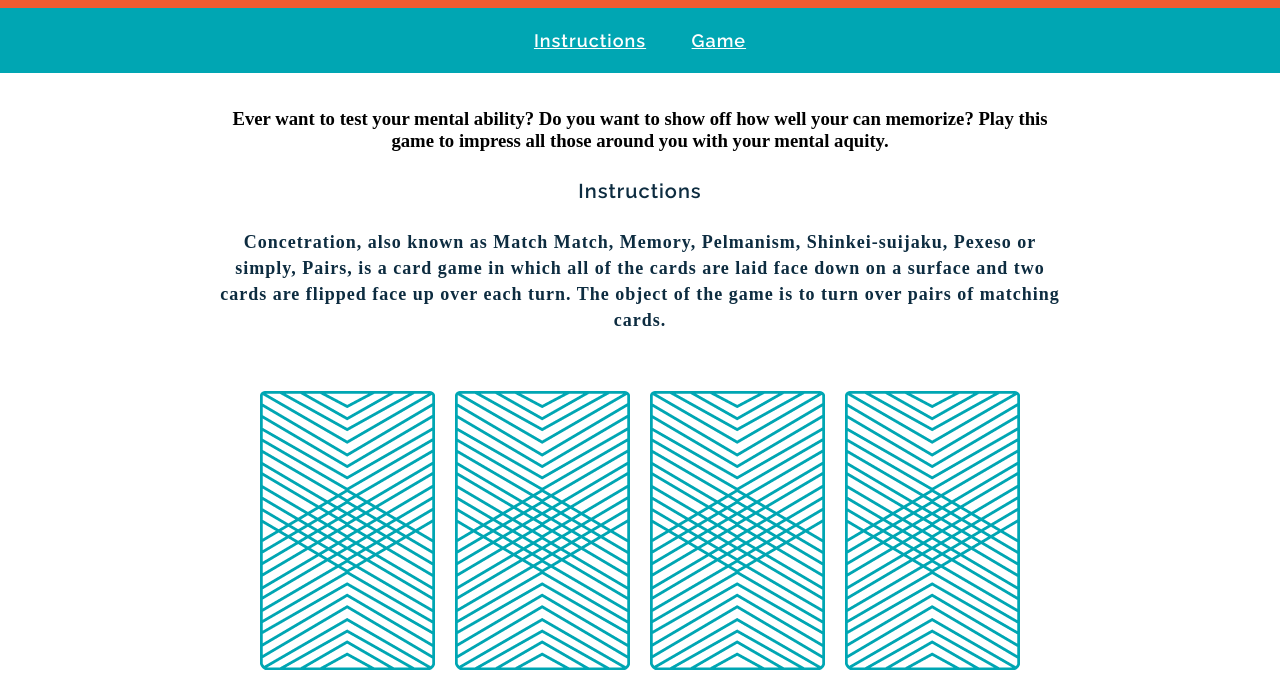
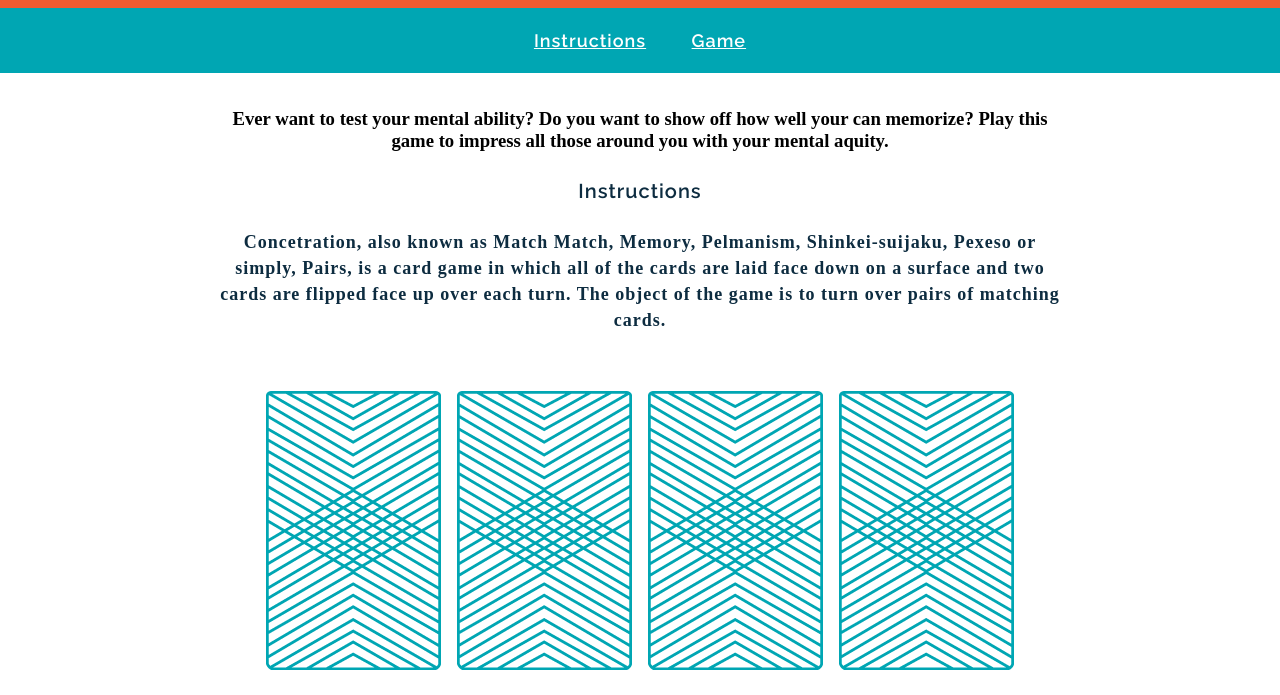
Before and after one commit to Chris-L-Tran/wdi-fundamentals-memorygame, a plain HTML site: page index.html in a window 1280 px wide. Shown: the part 105-800 px from the top of the page. Drawn offline with Linux system fonts and the light colour scheme; a web font is replaced by a local one.

Commit message:
created game logic

```diff
--- a/index.html
+++ b/index.html
@@ -36,13 +36,15 @@
 			Concetration, also known as Match Match, Memory, Pelmanism, Shinkei-suijaku, Pexeso or simply, Pairs, is a card game in which all of the cards are laid face down on a surface and two cards are flipped face up over each turn. The object of the game is to turn over pairs of matching cards.
 		</p>
 
-		<div>
-		<img src="images/back.png" alt="Queen of Diamonds">
+		<div id="game-board" class="board clearfix"></div>
+<!--
+		<div class="board clearfix">
+		<img src="images/queen-of-diamonds.png" alt="Queen of Diamonds">
 		<img src="images/back.png" alt="Queen of Hearts">
-		<img src="images/back.png" alt="King of Diamonds">
+		<img src="images/king-of-diamonds.png" alt="King of Diamonds">
 		<img src="images/back.png" alt="King of Hearts">
 		</div>
-
+-->
 		</main>
 
 			<footer class="clearfix">
--- a/js/main.js
+++ b/js/main.js
@@ -31,14 +31,19 @@ var cardOne = cards[0];
 var cardTwo = cards[1];
 
 var checkForMatch = function(){
+
+	if(cardsInPlay.length > 1){
 	if(cardsInPlay[0] === cardsInPlay[1]){
 		alert("You found a match!");
 	} else{
 		alert("Sorry, try again.");
 	}
 }
+}
 
-var flipCard = function(cardId){
+var flipCard = function(){
+
+	var cardId = this.getAttribute('data-id');
 
 console.log("User flipped " + cards[cardId].rank);
 console.log("User flipped " + cards[cardId].cardImage);
@@ -46,9 +51,21 @@ console.log("User flipped " + cards[cardId].suit);
 
 cardsInPlay.push(cards[cardId].rank);
 
+this.setAttribute('src', cards[cardId].cardImage);
+
 checkForMatch();
 
 }
 
-flipCard(0);
-flipCard(2);
+var createBoard = function(){
+
+	for (var i = 0; i < cards.length; i++){
+	var cardElement = document.createElement('img');
+	cardElement.setAttribute('src', "images/back.png");
+	cardElement.setAttribute('data-id', i);
+	cardElement.addEventListener('click', flipCard);
+	document.getElementById('game-board').appendChild(cardElement);
+}
+}
+
+createBoard();
```
